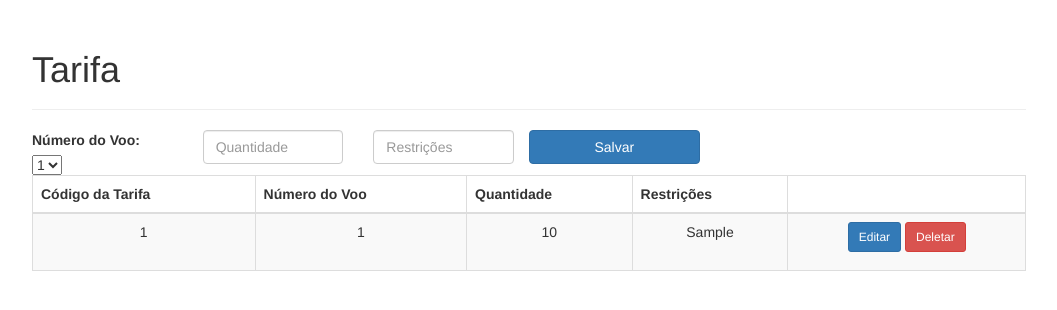
After one commit to engcrisoliveira/projeto_iaad, a Flask app: page /tarifa in a window 1280 px wide. The commit adds this page. Shown: the top 310 px of the page, without its empty margins (111-1168 px from the left). Run offline with Flask 2, Linux system fonts and the light colour scheme; tables that the repository leaves empty hold one stand-in row (values such as "Sample post"); some libraries are stand-ins or nearby versions.

Commit message:
Ajustes e finalização de Tarifa

```diff
--- a/dao/tarifa_dao.py
+++ b/dao/tarifa_dao.py
@@ -14,10 +14,10 @@ class TarifaDao:
         cursor = self.__db.connection.cursor()
 
         if (tarifa.codigo_tarifa):
-            cursor.execute(SQL_ATUALIZA_TARIFA, (tarifa.Numero_voo, tarifa.Quantidade, tarifa.Restricoes, tarifa.Codigo_tarifa))
+            cursor.execute(SQL_ATUALIZA_TARIFA, (tarifa.numero_voo, tarifa.quantidade, tarifa.restricoes, tarifa.codigo_tarifa))
         else:
-            cursor.execute(SQL_CRIA_TARIFA, (tarifa.Numero_voo, tarifa.Quantidade, tarifa.Restricoes))
-            tarifa.Codigo_tarifa = cursor.lastrowid
+            cursor.execute(SQL_CRIA_TARIFA, (tarifa.numero_voo, tarifa.quantidade, tarifa.restricoes))
+            tarifa.codigo_tarifa = cursor.lastrowid
         self.__db.connection.commit()
         return tarifa
 
@@ -29,9 +29,9 @@ class TarifaDao:
 
     def buscar_tarifa_por_codigo(self, Codigo_tarifa):
         cursor = self.__db.connection.cursor()
-        cursor.execute(SQL_PESQUISAR_TARIFA_POR_CODIGO_TARIFA, (Codigo_tarifa))
+        cursor.execute(SQL_PESQUISAR_TARIFA_POR_CODIGO_TARIFA, (Codigo_tarifa, ))
         tupla = cursor.fetchone()
-        return Tarifa(tupla[1], tupla[2], tupla[3], Codigo_tarifa = tupla[0])
+        return Tarifa(tupla[0], tupla[2], tupla[3], codigo_tarifa = tupla[1])
 
     def deletar(self, Codigo_tarifa):
         self.__db.connection.cursor().execute(SQL_DELETA_TARIFA, (Codigo_tarifa, ))
@@ -39,5 +39,5 @@ class TarifaDao:
 
 def traduz_tarifas(tarifas):
     def cria_tarifas_com_tupla(tupla):
-        return Tarifa(tupla[1], tupla[2], tupla[3], codigo_tarifa=[0])
+        return Tarifa(tupla[0], tupla[2], tupla[3], codigo_tarifa=tupla[1])
     return list(map(cria_tarifas_com_tupla, tarifas))
--- a/models/tarifa.py
+++ b/models/tarifa.py
@@ -1,5 +1,6 @@
 class Tarifa:
-    def __init__(self, numero_voo, codigo_tarifa, quantidade):
+    def __init__(self, numero_voo, quantidade, restricoes, codigo_tarifa=None):
         self.numero_voo = numero_voo
         self.codigo_tarifa = codigo_tarifa
         self.quantidade = quantidade
+        self.restricoes = restricoes
--- a/templates/index.html
+++ b/templates/index.html
@@ -4,6 +4,7 @@
        <li><h2><a href="{{ url_for('aeroporto') }}">Aeroporto</a></h2></li>
        <li><h2><a href="{{ url_for('voo') }}">Voo</a></h2></li>
        <li><h2><a href="{{ url_for('trecho_voo') }}">Trecho do Voo</a></h2></li>
+       <li><h2><a href="{{ url_for('tarifa') }}">Tarifa</a></h2></li>
        <li><h2><a href="{{ url_for('tipo_aeronave') }}">Tipo da Aeronave</a></h2></li>
        <li><h2><a href="{{ url_for('pode_pousar') }}">Pode Pousar</a></h2></li>
        <li><h2><a href="{{ url_for('aeronave') }}">Aeronave</a></h2></li>
--- /dev/null
+++ b/templates/tarifa.html
@@ -0,0 +1,76 @@
+{% extends "template.html" %}
+{% block conteudo %}
+    {% if tarifa %}
+    <form action="{{ url_for('atualizar_tarifa') }}" method="post" enctype="multipart/form-data">
+    <input type="hidden" name="codigo_tarifa" value="{{ tarifa.codigo_tarifa }}">
+    <div class="row">
+        <div class="col-md-2">
+            <label for="">Número do Voo:</label>
+            <select name="numero_voo" id="numero_voo" value="{{ tarifa.numero_voo }}">
+                {% for voo in voos %}
+                    <option value="{{ voo.numero_voo }}">{{ voo.numero_voo }}</option>
+                {% endfor %}
+              </select>
+          </div>
+        <div class="col-md-2">
+          <input type="text" id="quantidade" name="quantidade" class="form-control" placeholder="Quantidade" value="{{ tarifa.quantidade }}">
+        </div>
+        <div class="col-md-2">
+            <input type="text" id="restricoes" name="restricoes" class="form-control" placeholder="Restrições" value="{{ tarifa.restricoes }}">
+          </div>
+        <button type="submit" class="btn btn-primary btn-salvar col-md-1">Salvar</button>
+        <a href="/tarifa" class="btn btn-primary col-md-1" role="button">Voltar</a>
+      </div>
+    </form>
+
+    {% else %}
+    <form action="{{ url_for('criar_tarifa') }}" method="post" enctype="multipart/form-data">
+    <div class="row">
+        <div class="col-md-2">
+            <label for="numero_voo">Número do Voo:</label>
+            <select name="numero_voo" id="numero_voo">
+                {% for voo in voos %}
+                    <option
+                    value="{{ voo.numero_voo }}">
+                    {{ voo.numero_voo }}
+                    </option>
+                {% endfor %}
+            </select>
+          </div>
+      <div class="col-md-2">
+        <input type="text" id="quantidade" name="quantidade" class="form-control" placeholder="Quantidade">
+      </div>
+      <div class="col-md-2">
+        <input type="text" id="restricoes" name="restricoes" class="form-control" placeholder="Restrições">
+      </div>
+      <button type="submit" class="btn btn-primary btn-salvar col-md-2">Salvar</button>
+    </div>
+    </form>
+
+    {% endif %}
+        <table class="table table-striped table-responsive table-bordered">
+            <thead class="thead-default">
+                <tr>
+                    <th>Código da Tarifa</th>
+                    <th>Número do Voo</th>
+                    <th>Quantidade</th>
+                    <th>Restrições</th>
+                    <th></th>
+                </tr>
+            </thead>
+            <tbody>
+            {% for tarifa in tarifas %}
+                <tr>
+                    <td>{{ tarifa.codigo_tarifa }}</td>
+                    <td>{{ tarifa.numero_voo }}</td>
+                    <td>{{ tarifa.quantidade }}</td>
+                    <td>{{ tarifa.restricoes }}</td>
+                    <td>
+                        <a class="btn btn-primary btn-sm" href="{{ url_for('tarifa', id=tarifa.codigo_tarifa) }}">Editar</a>
+                        <a class="btn btn-danger btn-sm" href="{{ url_for('deletar_tarifa', id=tarifa.codigo_tarifa) }}">Deletar</a>
+                    </td>
+                </tr>
+            {% endfor %}
+            </tbody>
+        </table>
+{% endblock %}
--- a/views/__init__.py
+++ b/views/__init__.py
@@ -1,6 +1,7 @@
 from views.aeroporto_view import *
 from views.voo_view import *
 from views.trecho_voo_view import *
+from views.tarifa_view import *
 from views.tipo_aeronave_view import *
 from views.aeronave_view import *
 from views.pode_pousar_view import *
--- /dev/null
+++ b/views/tarifa_view.py
@@ -0,0 +1,43 @@
+from models.tarifa import Tarifa
+from flask import render_template, request, redirect, url_for
+from dao.tarifa_dao import TarifaDao
+from dao.voo_dao import VooDao
+from main import db, app
+
+tarifa_dao = TarifaDao(db)
+voo_dao = VooDao (db)
+
+@app.route('/tarifa')
+@app.route('/tarifa/<int:id>')
+def tarifa(id=None):
+    tarifas = tarifa_dao.listar()
+    voos = voo_dao.listar()
+    if id:
+        tarifa = tarifa_dao.buscar_tarifa_por_codigo(id)
+        return render_template('tarifa.html', titulo='Editando Tarifa', tarifa=tarifa, tarifas=tarifas, voos=voos)
+    else:
+        return render_template('tarifa.html', titulo='Tarifa', tarifas=tarifas, voos=voos)
+
+@app.route('/criar_tarifa', methods=['POST',])
+def criar_tarifa():
+    numero_voo = request.form['numero_voo']
+    quantidade = request.form['quantidade']
+    restricoes = request.form['restricoes']
+    tarifa = Tarifa(numero_voo, quantidade, restricoes)
+    tarifa = tarifa_dao.salvar(tarifa)
+    return redirect(url_for('tarifa'))
+
+@app.route('/atualizar_tarifa', methods=['POST',])
+def atualizar_tarifa():
+    numero_voo = request.form['numero_voo']
+    quantidade = request.form['quantidade']
+    restricoes = request.form['restricoes']
+    codigo_tarifa = request.form['codigo_tarifa']
+    tarifa = Tarifa(numero_voo, quantidade, restricoes, codigo_tarifa)
+    tarifa_dao.salvar(tarifa)
+    return redirect(url_for('tarifa'))
+
+@app.route('/deletar_tarifa/<int:id>')
+def deletar_tarifa(id):
+    tarifa_dao.deletar(id)
+    return redirect(url_for('tarifa'))
```
